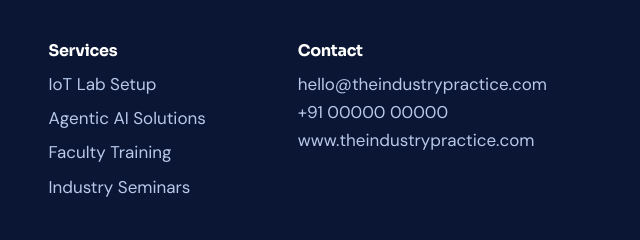
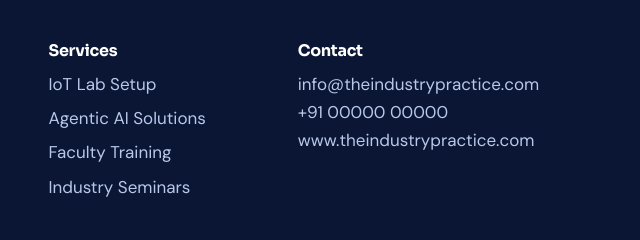
Before and after one commit to kumarncopvtltd-cyber/tip, a plain HTML site: page index.html in a window 1280 px wide. Shown: the part 5491-5731 px from the top of the page, 640-1280 px from the left. Drawn offline with Linux system fonts and the light colour scheme; files whose address does not match are found by name.

Commit message:
Update index.html
Changed the email

```diff
--- a/index.html
+++ b/index.html
@@ -194,7 +194,7 @@
     <div><a class="logo" href="#top"><img src="assets/favicon.svg" alt="" width="34" height="34"><span>The Industry Practice</span></a><p>An Industry–Academia technology and innovation partner for engineering institutions.</p><a class="in" href="#" aria-label="LinkedIn (add profile URL)"><i class="fa-brands fa-linkedin"></i></a></div>
     <nav aria-label="Footer"><h3>Quick links</h3><a href="#about">About</a><a href="#why">Why us</a><a href="#approach">Approach</a><a href="#contact">Contact</a></nav>
     <nav aria-label="Services"><h3>Services</h3><a href="#iot">IoT Lab Setup</a><a href="#ai">Agentic AI Solutions</a><a href="#faculty">Faculty Training</a><a href="#seminars">Industry Seminars</a></nav>
-    <div><h3>Contact</h3><p>hello@theindustrypractice.com<br>+91 00000 00000<br>www.theindustrypractice.com</p></div>
+    <div><h3>Contact</h3><p>info@theindustrypractice.com<br>+91 00000 00000<br>www.theindustrypractice.com</p></div>
   </div>
   <p class="copy">&copy; <span id="yr">2026</span> The Industry Practice. All rights reserved.</p>
 </footer>
```
